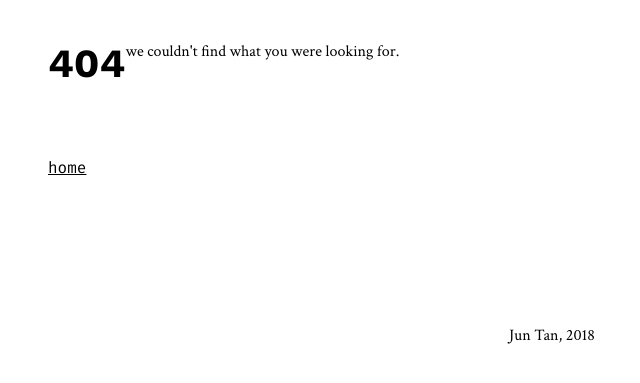
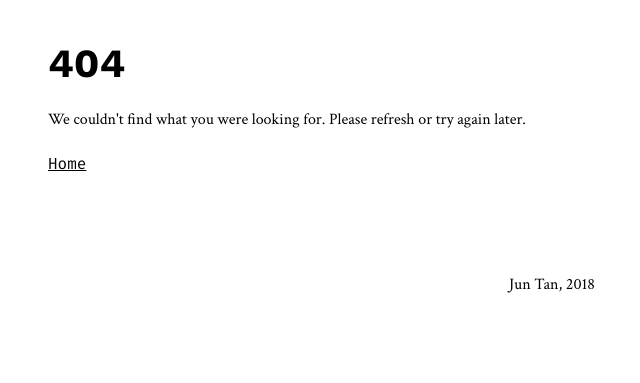
Before and after one commit to sc1f/me, a Django app: template portfolio/templates/404.html in a window 1280 px wide. Shown: the top 383 px of the page, without its empty margins (88-728 px from the left). Run offline with Django 3.2, Linux system fonts and the light colour scheme; the template is opened without the code that fills it, so the values that code supplies are empty; some libraries are stand-ins or nearby versions.

Commit message:
fixed 404 + 500 pages

```diff
--- a/portfolio/templates/404.html
+++ b/portfolio/templates/404.html
@@ -2,18 +2,16 @@
 
 {% load staticfiles %}
 
-{% block title %}404 | jun tan{% endblock %}
+{% block title %}404 | Jun Tan{% endblock %}
 
 {% block content %}
     <div class="container">
-        <div class="row flex-container align-spaced">
+        <div class="columns">
             <!-- Header -->
-            <div class="columns large-6 medium-6 small-12 flex-container align-start flex-dir-column container container--text container--align-left">
-                <h1 class="heading heading--name">404</h1>
-                <p class="body body--large">we couldn't find what you were looking for.</p>
-            </div>
-            <div class="columns large-6 medium-6 small-12 flex-container align-middle flex-dir-column container container--text">
-                <a href="/" class="button button--large">home</a>
+            <div class="column col-12">
+                <h1>404</h1>
+                <p>We couldn't find what you were looking for. Please refresh or try again later.</p>
+                <a href="/">Home</a>
             </div>
         </div>
     </div>
```
Also changed, not shown: portfolio/templates/500.html (+6 -8 lines).
